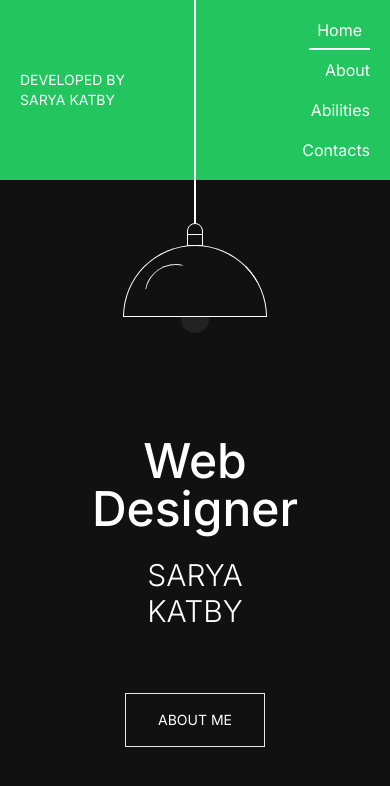
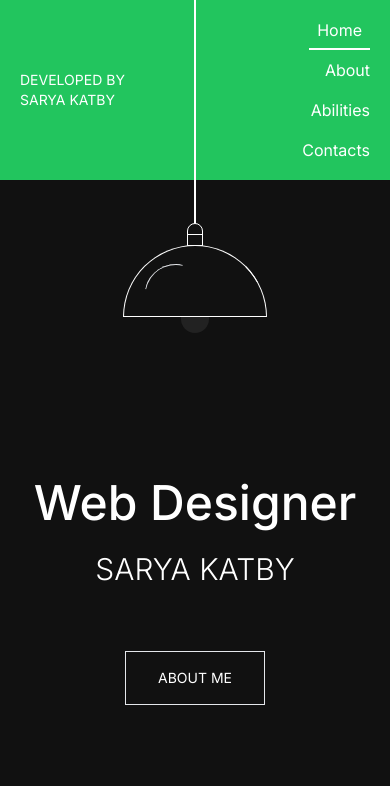
Before and after one commit to SaryaKatbi/lamp-portfolio, a React (Vite) app: page / in a window 390 px wide. Shown: the top 786 px of the page. Built offline with nearby package versions, Linux system fonts and the light colour scheme.

Commit message:
Responsive Home

```diff
--- a/src/pages/Home.tsx
+++ b/src/pages/Home.tsx
@@ -3,7 +3,7 @@ import Lamp from "../components/Lamp";
 
 const Home = () => {
   return (
-    <div className="group px-28">
+    <div className="group px-5 md:px-10 lg:px-16 xl:px-36">
       <div className="flex justify-center">
         <Lamp />
         <div className="absolute h-36 w-36 -translate-y-3 bg-gradient-radial-light opacity-0 transition-opacity duration-500 group-hover:opacity-100 lg:h-96 lg:w-96 " />
@@ -25,8 +25,8 @@ const Home = () => {
         <Button />
       </section>
 
-      <section className="-mt-28 flex items-center justify-center overflow-hidden">
-        <div className="h-20 w-full rounded-full bg-gradient-radial opacity-0 transition-opacity duration-500 group-hover:opacity-100 lg:h-32 lg:w-[700px] " />
+      <section className="-mt-52 flex items-center justify-center overflow-hidden lg:-mt-20">
+        <div className="h-40 w-full rounded-full bg-gradient-radial opacity-0 transition-opacity duration-500 group-hover:opacity-100 lg:h-32 lg:w-[700px] " />
       </section>
     </div>
   );
```
